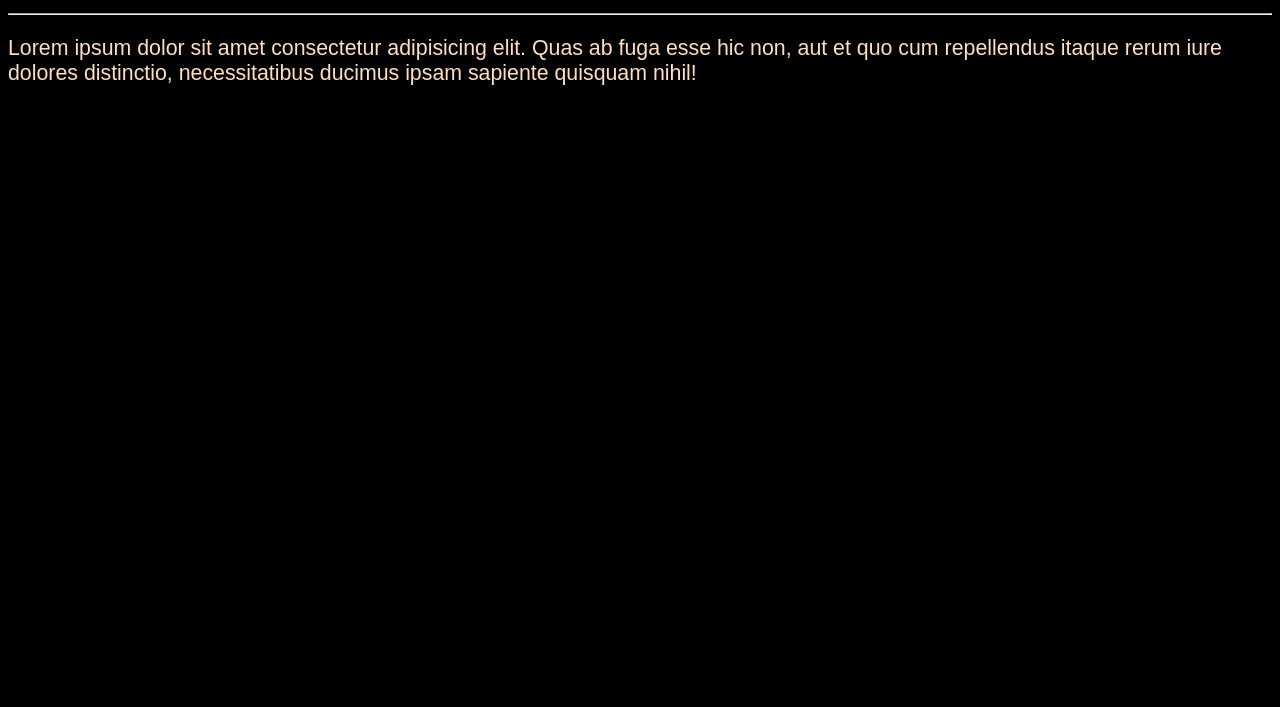
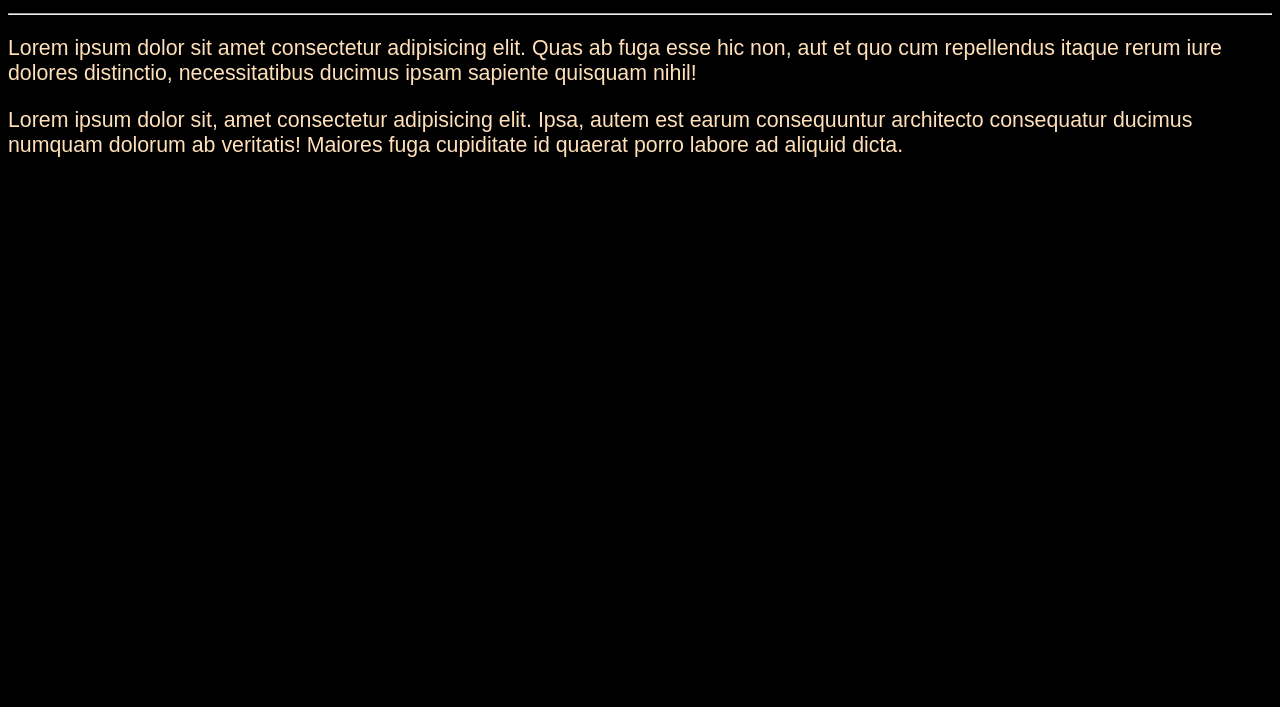
Before and after one commit to drieltc/Ola-Mundo, a plain HTML site: page site-exemplo/index.html in a window 1280 px wide. Shown: the part 93-800 px from the top of the page. Drawn offline with Linux system fonts and the light colour scheme.

Commit message:
adicionei um segundo paragrafo

```diff
--- a/site-exemplo/index.html
+++ b/site-exemplo/index.html
@@ -17,5 +17,6 @@
     <h1>Fazendo um pequeno teste</h1>
     <hr>
     <p>Lorem ipsum dolor sit amet consectetur adipisicing elit. Quas ab fuga esse hic non, aut et quo cum repellendus itaque rerum iure dolores distinctio, necessitatibus ducimus ipsam sapiente quisquam nihil!</p>
+    <p>Lorem ipsum dolor sit, amet consectetur adipisicing elit. Ipsa, autem est earum consequuntur architecto consequatur ducimus numquam dolorum ab veritatis! Maiores fuga cupiditate id quaerat porro labore ad aliquid dicta.</p>
 </body>
 </html>
```
